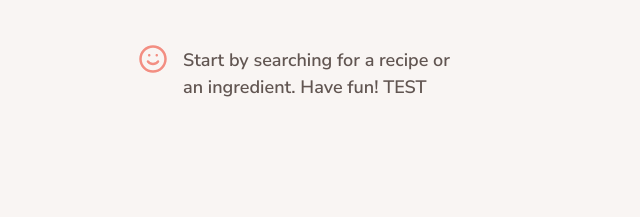
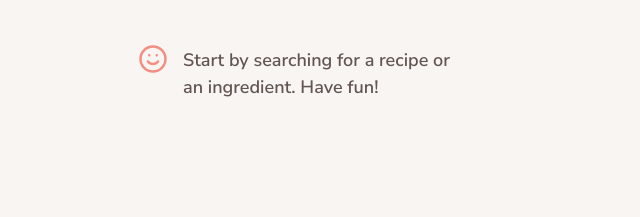
Before and after one commit to KaterinaN86/forkify, a website built with Parcel: page index.html in a window 1280 px wide. Shown: the part 154-371 px from the top of the page, 542-1182 px from the left. Built offline with nearby package versions, Linux system fonts and the light colour scheme.

Commit message:
Final test

```diff
--- a/index.html
+++ b/index.html
@@ -212,9 +212,7 @@
               <use href="src/img/icons.svg#icon-smile"></use>
             </svg>
           </div>
-          <p>
-            Start by searching for a recipe or an ingredient. Have fun! TEST
-          </p>
+          <p>Start by searching for a recipe or an ingredient. Have fun!</p>
         </div>
         <!--end of message-->
 
--- a/src/js/controller.js
+++ b/src/js/controller.js
@@ -279,7 +279,7 @@ const init = function () {
   scheduleView.addHandlerDeleteRecipe(controlDeleteRecipeFromSchedule);
   shoppingListView.addHandlerUpdateQuantity(controlUpdateQuantity);
   shoppingListView.addHandlerDeleteIng(controlDeleteListItem);
-  console.log('Welcome');
+
 };
 
 init();
```
